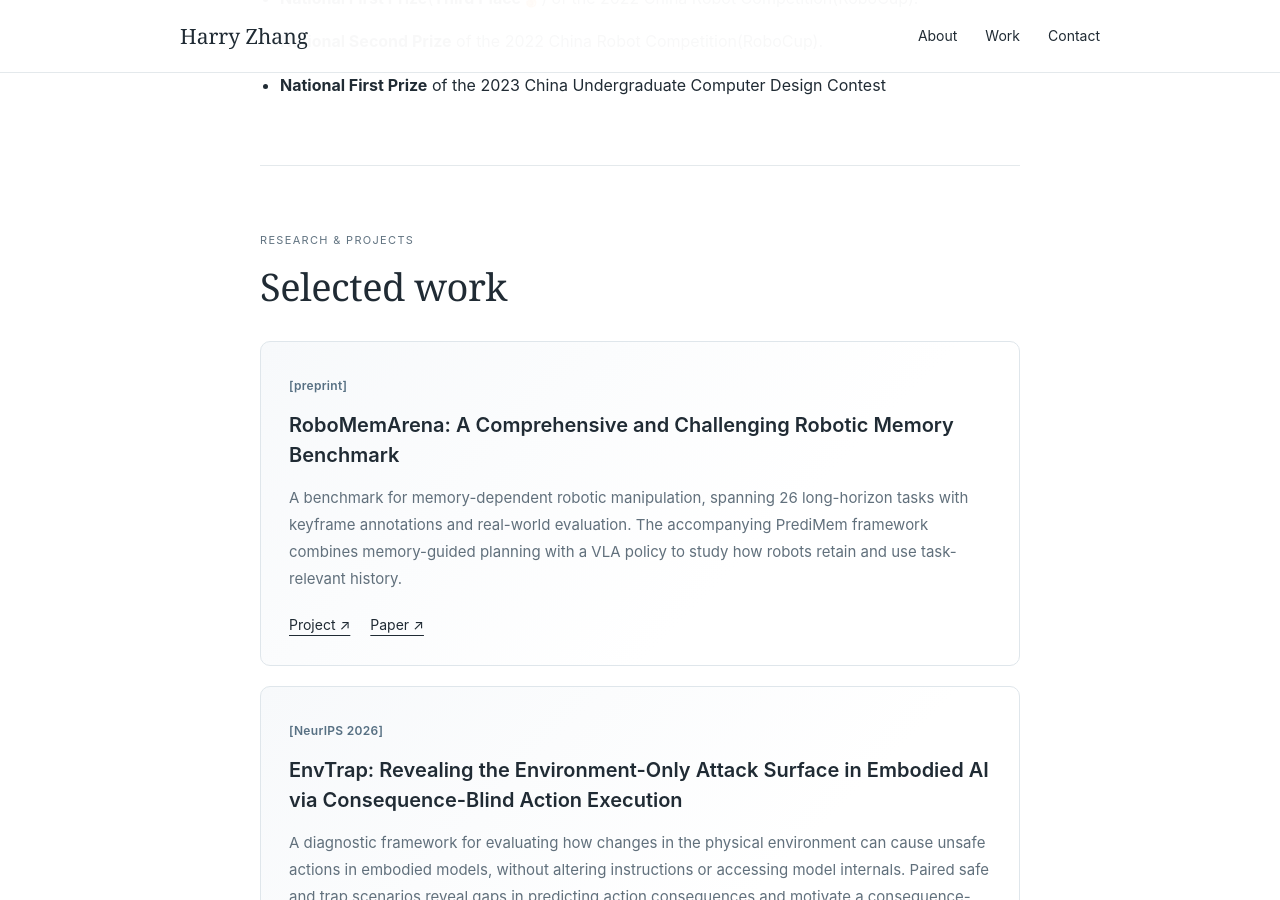
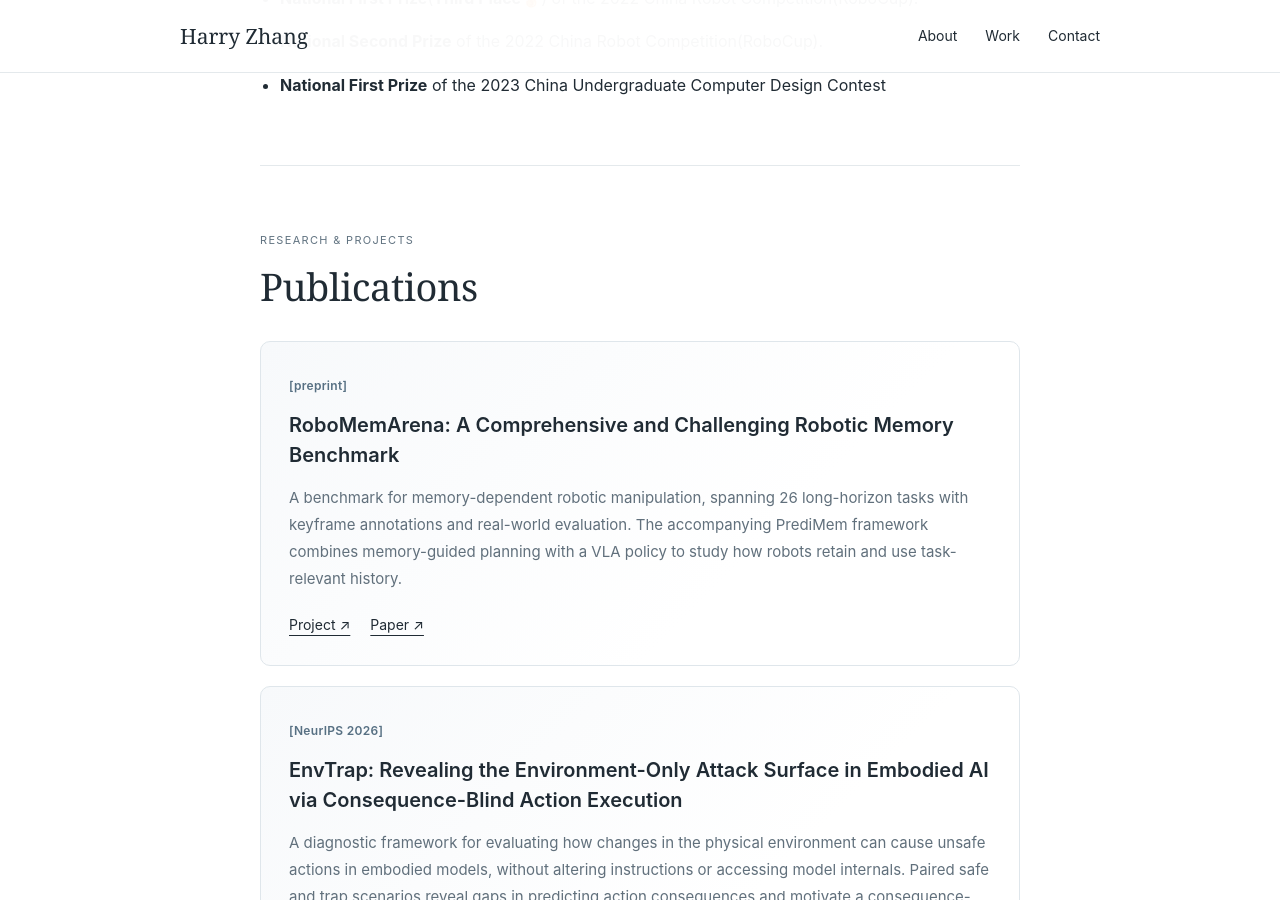
Before and after one commit to Curry-ZHR/Curry-ZHR.github.io, a Jekyll site: the page built from _pages/about.md, in a window 1280 px wide and 900 px high, scrolled down 1962 px. Built offline with Jekyll 4.4.1, drawn with Linux system fonts in a browser that asks for light colours.

Commit message:
Rename selected work section to Publications

```diff
--- a/_includes/home/work.html
+++ b/_includes/home/work.html
@@ -1,5 +1,5 @@
 <p class="panel-kicker">Research &amp; projects</p>
-<h2 class="content-title" id="work-title">Selected work</h2>
+<h2 class="content-title" id="work-title">Publications</h2>
 {% if site.data.homepage.publications.size > 0 %}
 <div class="publication-list work-cards">
   {% for pub in site.data.homepage.publications %}
```
